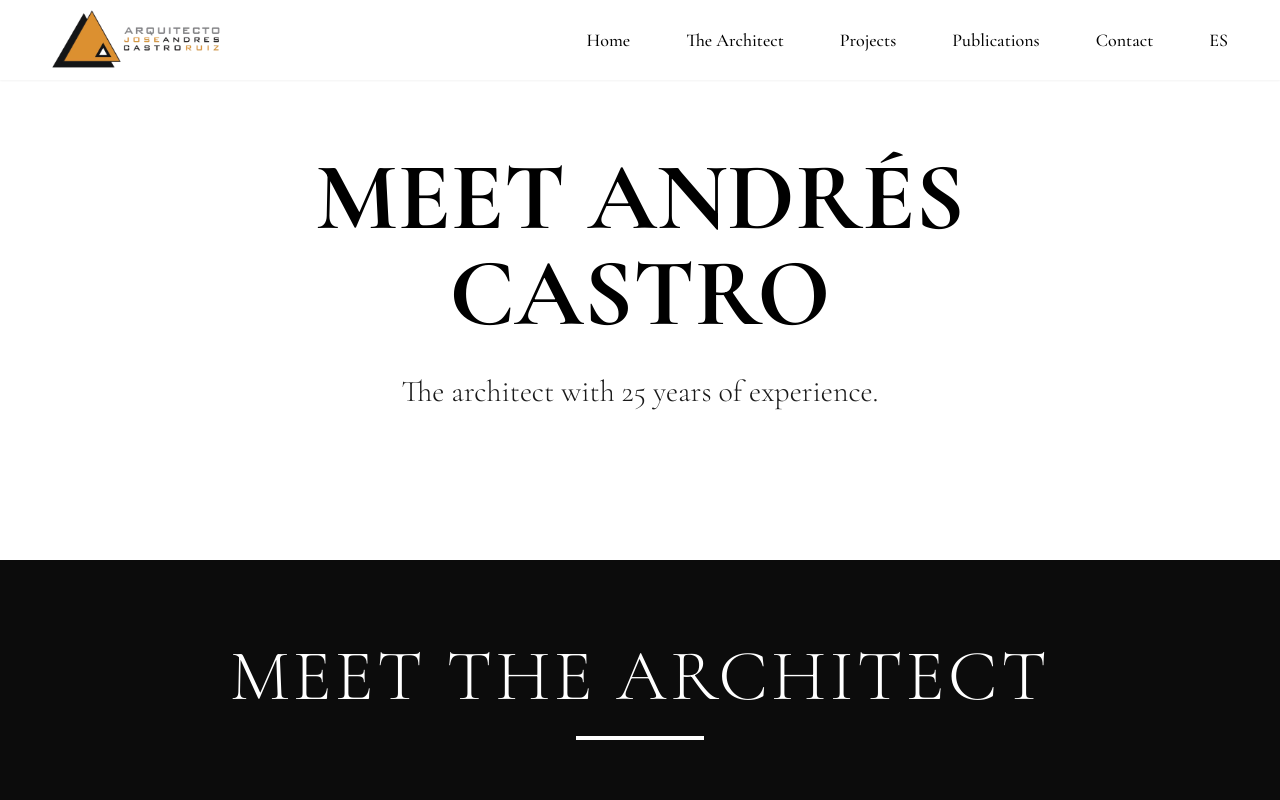
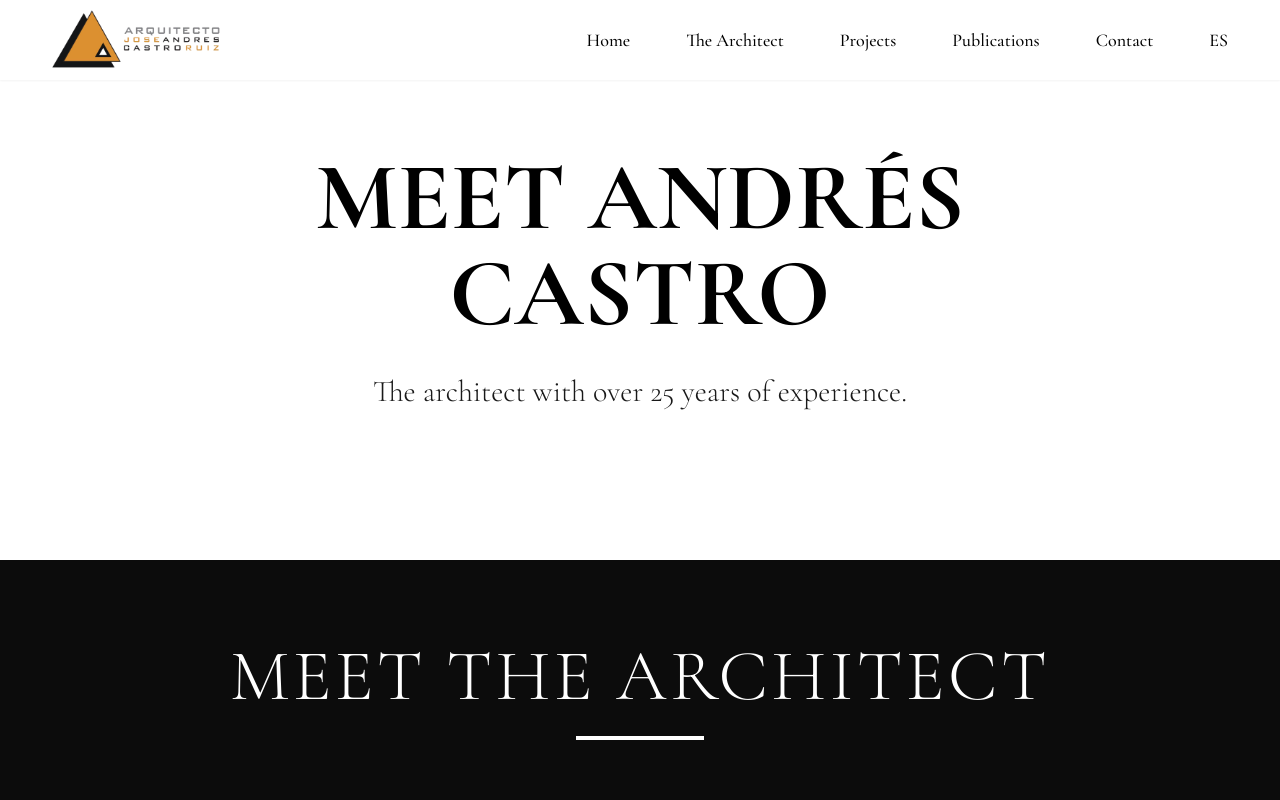
Before and after one commit to botflowlab/AndresCastroWebsite, a React (Vite) app: page /arquitecto in a window 1280 px wide. Shown: the top 800 px of the page. Built offline with nearby package versions, Linux system fonts and the light colour scheme; a web font is replaced by a local one.

Commit message:
Updated Hero.jsx

```diff
--- a/src/pages/architect/Hero.jsx
+++ b/src/pages/architect/Hero.jsx
@@ -12,7 +12,7 @@ export default function Hero() {
             MEET ANDRÉS CASTRO
           </h1>
           <p className="text-2xl md:text-3xl text-black/90 font-light max-w-2xl mx-auto">
-            The architect with 25 years of experience.
+            The architect with over 25 years of experience.
           </p>
         </div>
       </div>
```
